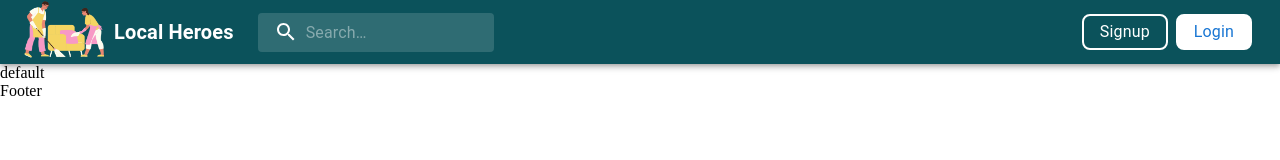
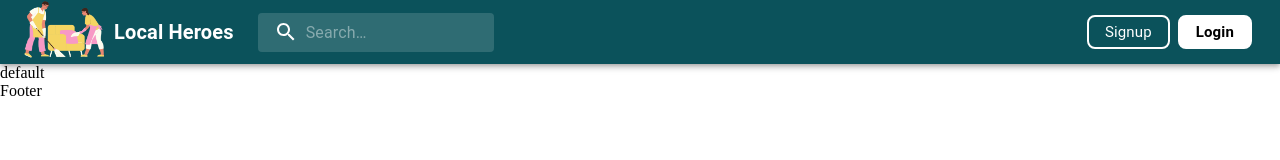
Before and after one commit to shruti-202/local-heroes-fe, a React (Vite) app: page / in a window 1280 px wide. Shown: the top 160 px of the page. Built offline with nearby package versions, Linux system fonts and the light colour scheme; no server answers.

Commit message:
style: added customized styling to navbar

```diff
--- a/src/components/organisms/Header.tsx
+++ b/src/components/organisms/Header.tsx
@@ -14,8 +14,8 @@ import AccountCircle from "@mui/icons-material/AccountCircle";
 import MailIcon from "@mui/icons-material/Mail";
 import NotificationsIcon from "@mui/icons-material/Notifications";
 import MoreIcon from "@mui/icons-material/MoreVert";
-import LoginIcon from '@mui/icons-material/Login';
-import PersonAddAltIcon from '@mui/icons-material/PersonAddAlt';
+import LoginIcon from "@mui/icons-material/Login";
+import PersonAddAltIcon from "@mui/icons-material/PersonAddAlt";
 import LocalHeroesLogo from "../../assets/local-heroes-logo.png";
 import { Link } from "react-router-dom";
 import { UserContext } from "../../context/UserContext";
@@ -61,19 +61,37 @@ const StyledInputBase = styled(InputBase)(({ theme }) => ({
   },
 }));
 
+const StyledLink = styled(Link)<{ active?: boolean }>(({ theme, active }) => ({
+  padding: "4px 16px",
+  color: active ? "black" : "white",
+  background: active ? "white" : "null",
+  border: "2px solid white",
+  borderRadius: "8px",
+  margin: "0 4px",
+  textDecoration: "none",
+  "&:hover": {
+    backgroundColor: alpha(theme.palette.common.white, 0.25),
+  },
+  "& .MuiTypography-root": {
+    fontSize: "15px",
+    fontWeight: active ? 600 : 400,
+  },
+}));
+
 export default function Header() {
   const { userInfo, setUserInfo } = React.useContext(UserContext);
+  const [activeButton, setActiveButton] = React.useState("login");
 
   const logout = () => {
-    apiCall(API_ENUM.LOGOUT)
+    apiCall(API_ENUM.LOGOUT);
     setUserInfo({
       userId: "",
       username: "",
       email: "",
       phone: "",
       type: "",
-    })
-  }
+    });
+  };
 
   const [anchorEl, setAnchorEl] = React.useState<null | HTMLElement>(null);
   const [mobileMoreAnchorEl, setMobileMoreAnchorEl] =
@@ -178,8 +196,9 @@ export default function Header() {
             <p>Profile</p>
           </MenuItem>
         </>
-        ) : (<>
-          <Link to="/login" >
+      ) : (
+        <>
+          <Link to="/login">
             <MenuItem>
               <IconButton
                 size="large"
@@ -203,14 +222,14 @@ export default function Header() {
               <p>Signup</p>
             </MenuItem>
           </Link>
-        </>)
-      }
+        </>
+      )}
     </Menu>
   );
 
   return (
     <Box sx={{ flexGrow: 1 }}>
-      <AppBar position="static" sx={{ backgroundColor: '#0b525b' }}>
+      <AppBar position="static" sx={{ backgroundColor: "#0b525b" }}>
         <Toolbar>
           <Link to="/">
             <img
@@ -224,7 +243,7 @@ export default function Header() {
             variant="h6"
             noWrap
             component="div"
-            sx={{ display: { xs: "none", sm: "block" },fontWeight:"600" }}
+            sx={{ display: { xs: "none", sm: "block" }, fontWeight: "600" }}
           >
             Local Heroes
           </Typography>
@@ -274,33 +293,22 @@ export default function Header() {
             ) : (
               <>
                 {/* SIGNUP */}
-                <Link
+                <StyledLink
                   to="/register"
-                  style={{
-                    padding: "4px 16px",
-                    color: "white",
-                    border: "2px solid white",
-                    borderRadius: "8px",
-                    margin: "0 4px",
-                  }}
+                  onClick={() => setActiveButton("signup")}
+                  active={activeButton === "signup"}
                 >
                   <Typography>Signup</Typography>
-                </Link>
+                </StyledLink>
 
                 {/* LOGIN */}
-                <Link
+                <StyledLink
                   to="/login"
-                  style={{
-                    padding: "4px 16px",
-                    color: "#1976d3",
-                    background: "white",
-                    border: "2px solid white",
-                    borderRadius: "8px",
-                    margin: "0 4px",
-                  }}
+                  onClick={() => setActiveButton("login")}
+                  active={activeButton === "login"}
                 >
                   <Typography>Login</Typography>
-                </Link>
+                </StyledLink>
               </>
             )}
           </Box>
```
